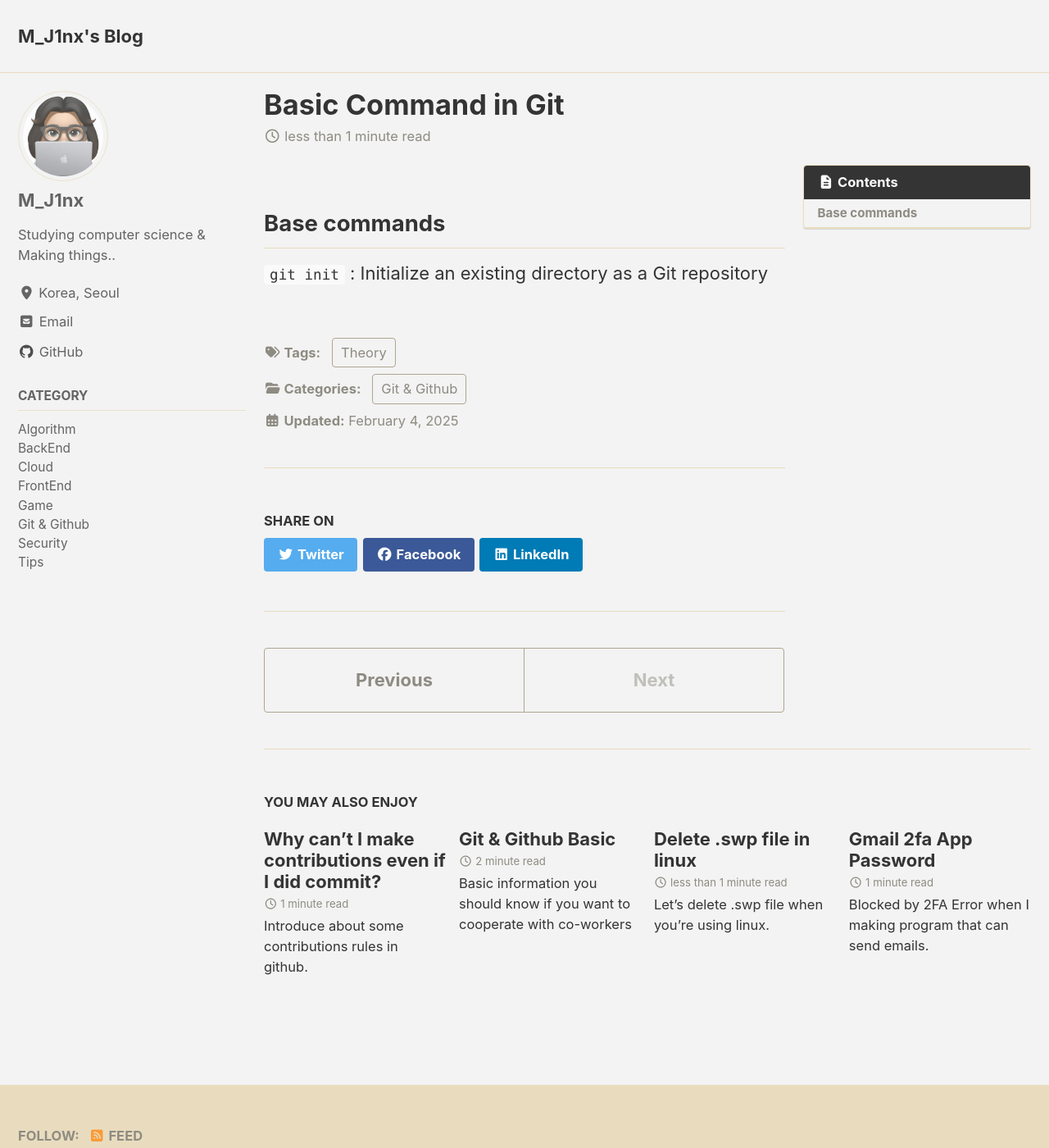
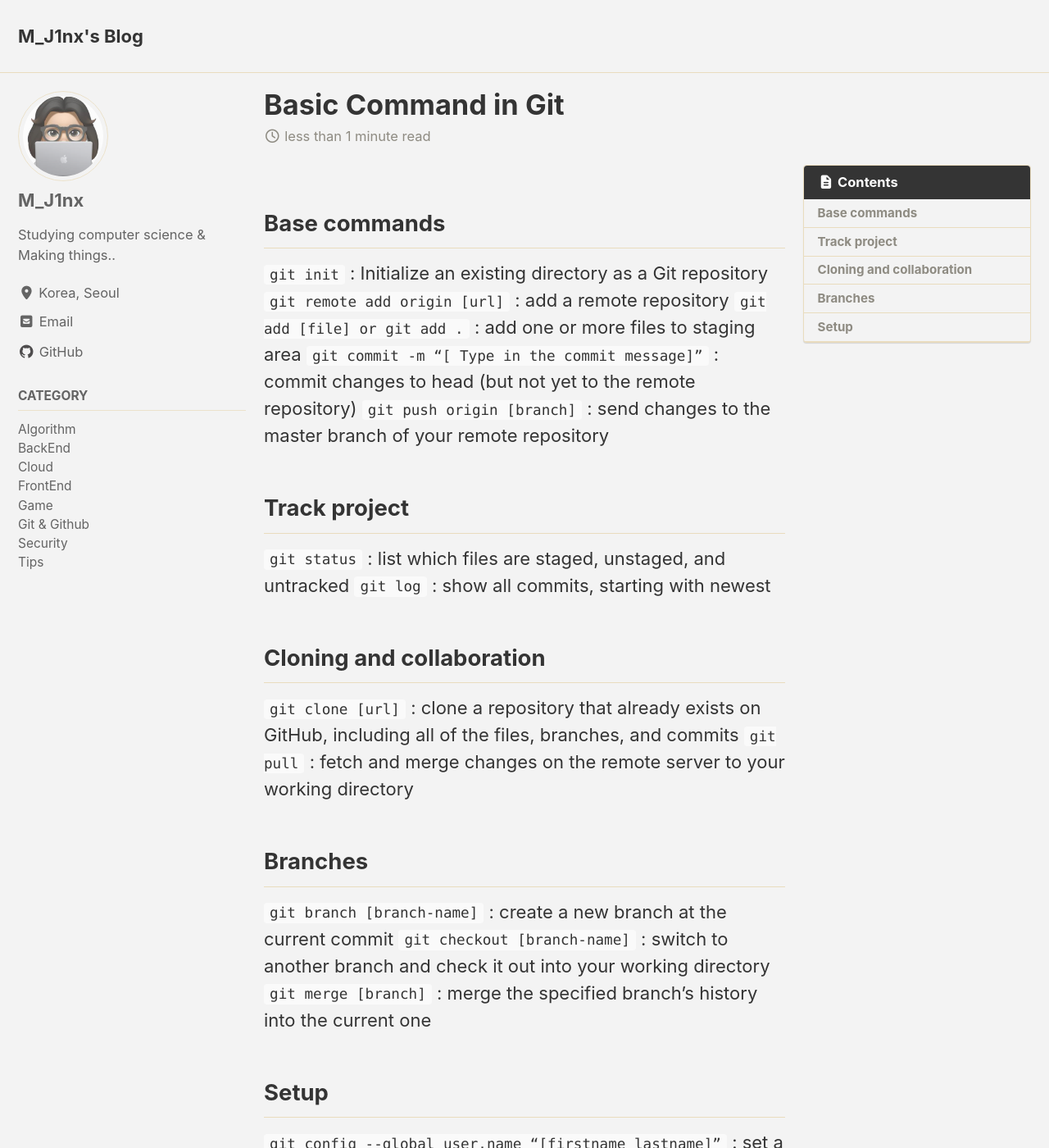
Before and after one commit to M-J1nx/M_J1nx.github.io, a Jekyll site: the page built from _posts/2025-02-04-Basic Command in Git.md, in a window 1280 px wide and 1400 px high. Shown: the whole window at 82% size. Built offline with Jekyll 4.4.1, drawn with Linux system fonts in a browser that asks for light colours; cached includes are drawn as plain includes; some of the changed text lies outside the part shown.

Commit message:
Update 2025-02-04-Basic Command in Git.md

```diff
--- a/_posts/2025-02-04-Basic Command in Git.md
+++ b/_posts/2025-02-04-Basic Command in Git.md
@@ -17,3 +17,24 @@ last_modified_at: 2025-02-04
 ## Base commands
 
 `git init` : Initialize an existing directory as a Git repository
+`git remote add origin [url]` : add a remote repository
+`git add [file] or git add .` : add one or more files to staging area
+`git commit -m “[ Type in the commit message]”` : commit changes to head (but not yet to the remote repository)
+`git push origin [branch]` : send changes to the master branch of your remote repository
+
+## Track project
+
+`git status` : list which files are staged, unstaged, and untracked
+`git log` : show all commits, starting with newest
+
+## Cloning and collaboration
+`git clone [url]` : clone a repository that already exists on GitHub, including all of the files, branches, and commits
+`git pull` : fetch and merge changes on the remote server to your working directory
+
+## Branches
+`git branch [branch-name]` : create a new branch at the current commit
+`git checkout [branch-name]` : switch to another branch and check it out into your working directory
+`git merge [branch]` : merge the specified branch’s history into the current one
+
+## Setup
+`git config --global user.name “[firstname lastname]”` : set a name that is identifiable for credit when review version history
```
